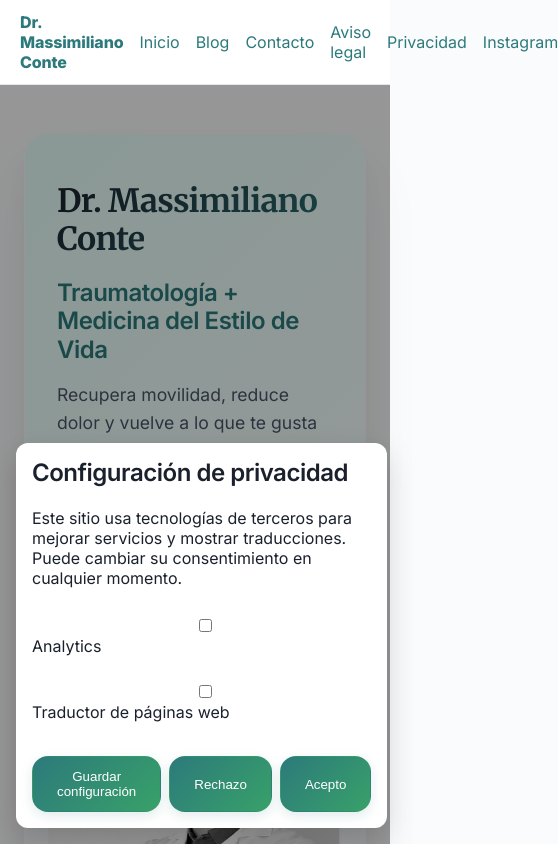
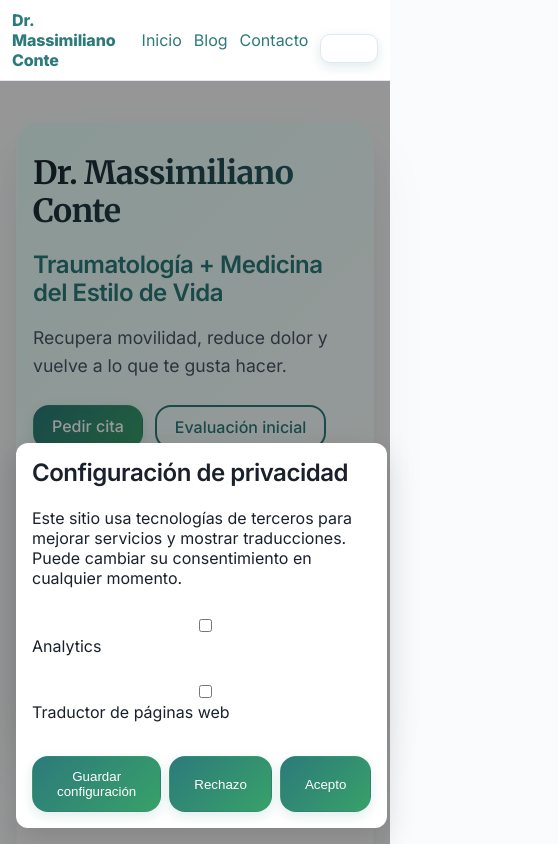
Before and after one commit to Mariabuve/massiconte, a Next.js app: page / in a window 390 px wide. Shown: the top 844 px of the page, 558 px wide, since content can reach past the window. Built offline with nearby package versions, Linux system fonts and the light colour scheme.

Commit message:
chore: mobile responsive polish, SEO, contact security, content tabs

```diff
--- a/src/app/page.tsx
+++ b/src/app/page.tsx
@@ -5,7 +5,7 @@ export default function HomePage() {
     <main>
       <section className="panel shadow-lg gradient-bg" style={{ padding: "0", overflow: "hidden" }}>
         <div className="grid-1-2" style={{ alignItems: "center" }}>
-          <div style={{ padding: "var(--space-12) var(--space-8)" }}>
+          <div style={{ padding: "var(--space-8) var(--space-4)" }}>
             <h1 style={{ fontSize: "clamp(32px, 5vw, 48px)", margin: 0, marginBottom: "var(--space-4)" }}>
               Dr. Massimiliano Conte
             </h1>
@@ -20,11 +20,11 @@ export default function HomePage() {
             <p style={{ color: "var(--muted)", maxWidth: 760, margin: "0 0 var(--space-6)", fontSize: "1.1rem", lineHeight: 1.6 }}>
               Recupera movilidad, reduce dolor y vuelve a lo que te gusta hacer.
             </p>
-            <div style={{ display: "flex", gap: "var(--space-4)", flexWrap: "wrap" }}>
+            <div style={{ display: "flex", gap: "var(--space-3)", flexWrap: "wrap" }}>
               <a href="mailto:dr.conte.massimiliano@gmail.com" style={{
                 background: "linear-gradient(135deg, var(--accent) 0%, #38a169 100%)",
                 color: "var(--accent-contrast)",
-                padding: "12px 24px",
+                padding: "10px 18px",
                 borderRadius: "var(--radius)",
                 border: "1px solid transparent",
                 textDecoration: "none",
@@ -34,7 +34,7 @@ export default function HomePage() {
               }}>Pedir cita</a>
               <a href="#evaluacion" style={{
                 border: "2px solid var(--accent)",
-                padding: "12px 24px",
+                padding: "10px 18px",
                 borderRadius: "var(--radius)",
                 color: "var(--accent)",
                 background: "transparent",
--- a/src/components/Footer.tsx
+++ b/src/components/Footer.tsx
@@ -4,7 +4,7 @@ export function Footer() {
   const year = new Date().getFullYear();
   return (
     <footer style={{ borderTop: "1px solid var(--border)", marginTop: "4rem" }}>
-      <div className="container" style={{ padding: "20px" }}>
+      <div className="container" style={{ padding: "12px 0" }}>
         <div style={{ display: "flex", gap: "1rem", flexWrap: "wrap", justifyContent: "space-between", alignItems: "center" }}>
           <div style={{ display: "flex", gap: "1rem", flexWrap: "wrap" }}>
             <Link href="/contact">Contacto</Link>
--- a/src/components/Header.tsx
+++ b/src/components/Header.tsx
@@ -1,32 +1,50 @@
+"use client";
+
 import Link from "next/link";
+import { useState } from "react";
 
 export function Header() {
+  const [moreOpen, setMoreOpen] = useState(false);
   return (
     <header style={{
       borderBottom: "1px solid var(--border)", position: "sticky", top: 0,
       background: "var(--panel)", zIndex: 50, backdropFilter: "saturate(180%) blur(8px)",
     }}>
       <nav className="container" style={{
-        padding: "12px 20px", display: "grid", gridTemplateColumns: "1fr auto",
-        gap: "1rem", alignItems: "center",
+        padding: "10px 12px", display: "grid", gridTemplateColumns: "1fr auto",
+        gap: "0.5rem", alignItems: "center",
       }}>
         <Link href="/" style={{ fontWeight: 800, letterSpacing: "-0.01em" }}>
           Dr. Massimiliano Conte
         </Link>
-        <div style={{ display: "flex", gap: "1rem", alignItems: "center", justifySelf: "end" }}>
+        <div style={{ display: "flex", gap: "0.75rem", alignItems: "center", justifySelf: "end" }} aria-label="Navegación principal">
           <Link href="/">Inicio</Link>
           <Link href="/blog">Blog</Link>
           <Link href="/contact">Contacto</Link>
-          <Link href="/aviso-legal">Aviso legal</Link>
-          <Link href="/politica-de-privacidad">Privacidad</Link>
+          <div style={{ position: "relative" }}>
+            <button onClick={() => setMoreOpen((v) => !v)} aria-expanded={moreOpen} aria-haspopup="menu" style={{
+              padding: "6px 10px", borderRadius: 10, border: "1px solid var(--border)", background: "var(--panel)", cursor: "pointer"
+            }}>Más ▾</button>
+            {moreOpen && (
+              <div role="menu" style={{
+                position: "absolute", right: 0, marginTop: 6, background: "var(--panel)",
+                border: "1px solid var(--border)", borderRadius: 12, boxShadow: "0 10px 30px rgba(0,0,0,0.08)",
+                minWidth: 200, padding: 8, display: "grid", gap: 6, zIndex: 60
+              }}>
+                <Link href="/aviso-legal" onClick={() => setMoreOpen(false)}>Aviso legal</Link>
+                <Link href="/politica-de-privacidad" onClick={() => setMoreOpen(false)}>Privacidad</Link>
                 <a
                   href="https://www.instagram.com/dr.massimilianoconte/"
                   target="_blank"
                   rel="noopener noreferrer"
                   aria-label="Instagram Dr. Massimiliano Conte"
+                  onClick={() => setMoreOpen(false)}
                 >
                   Instagram
                 </a>
+              </div>
+            )}
+          </div>
         </div>
       </nav>
     </header>
--- a/src/styles/globals.css
+++ b/src/styles/globals.css
@@ -45,7 +45,7 @@ html, body {
   -moz-osx-font-smoothing: grayscale;
 }
 
-main { max-width: 1200px; padding: var(--space-12) var(--space-6); margin: 0 auto; }
+main { max-width: 1200px; padding: var(--space-10) var(--space-4); margin: 0 auto; }
 @media (min-width: 768px) { main { padding: var(--space-16) var(--space-8); } }
 
 h1, h2, h3 {
@@ -93,7 +93,8 @@ button:active { transform: translateY(0); }
 ul { padding-left: 1.25rem; }
 
 /* Layout helpers */
-.container { max-width: 1200px; margin: 0 auto; padding: 0 var(--space-6); }
+.container { max-width: 1200px; margin: 0 auto; padding: 0 var(--space-4); }
+@media (min-width: 768px) { .container { padding: 0 var(--space-6); } }
 .panel {
   background: var(--panel);
   border: 1px solid var(--border-light);
@@ -112,17 +113,18 @@ ul { padding-left: 1.25rem; }
 }
 
 /* Simple responsive grid helper */
-.grid-1-2 { display: grid; grid-template-columns: 1fr; gap: 16px; }
+.grid-1-2 { display: grid; grid-template-columns: 1fr; gap: 12px; }
+@media (min-width: 640px) { .grid-1-2 { gap: 16px; } }
 @media (min-width: 768px) { .grid-1-2 { grid-template-columns: 1fr 1fr; gap: 20px; } }
 
 /* Hero image sizing to show the full photo */
 .hero-img {
   position: relative;
-  height: 320px;
+  height: 240px;
   border-radius: var(--radius-lg);
   overflow: hidden;
 }
-@media (min-width: 768px) { .hero-img { height: 480px; } }
+@media (min-width: 768px) { .hero-img { height: 420px; } }
 
 /* Enhanced visual effects */
 .gradient-bg {
```
Lines whose indentation alone changed are shown as unchanged.
